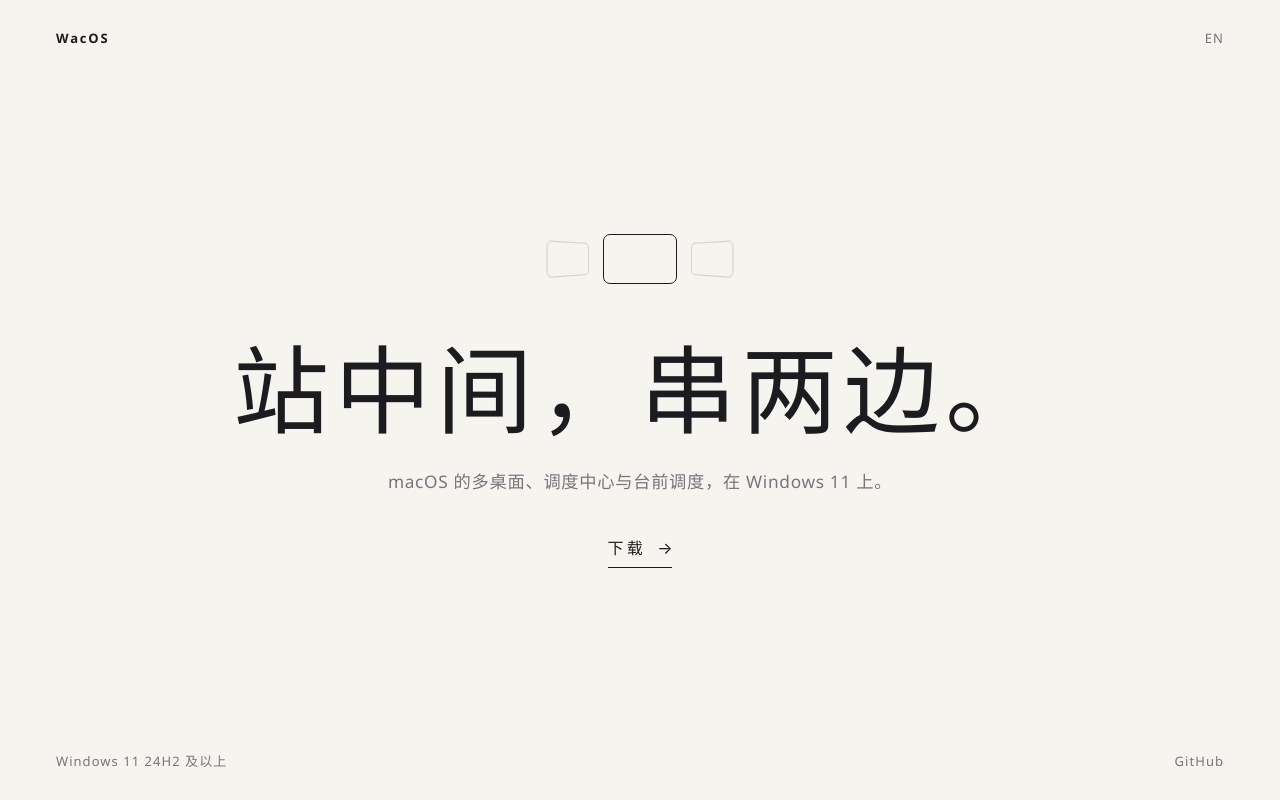
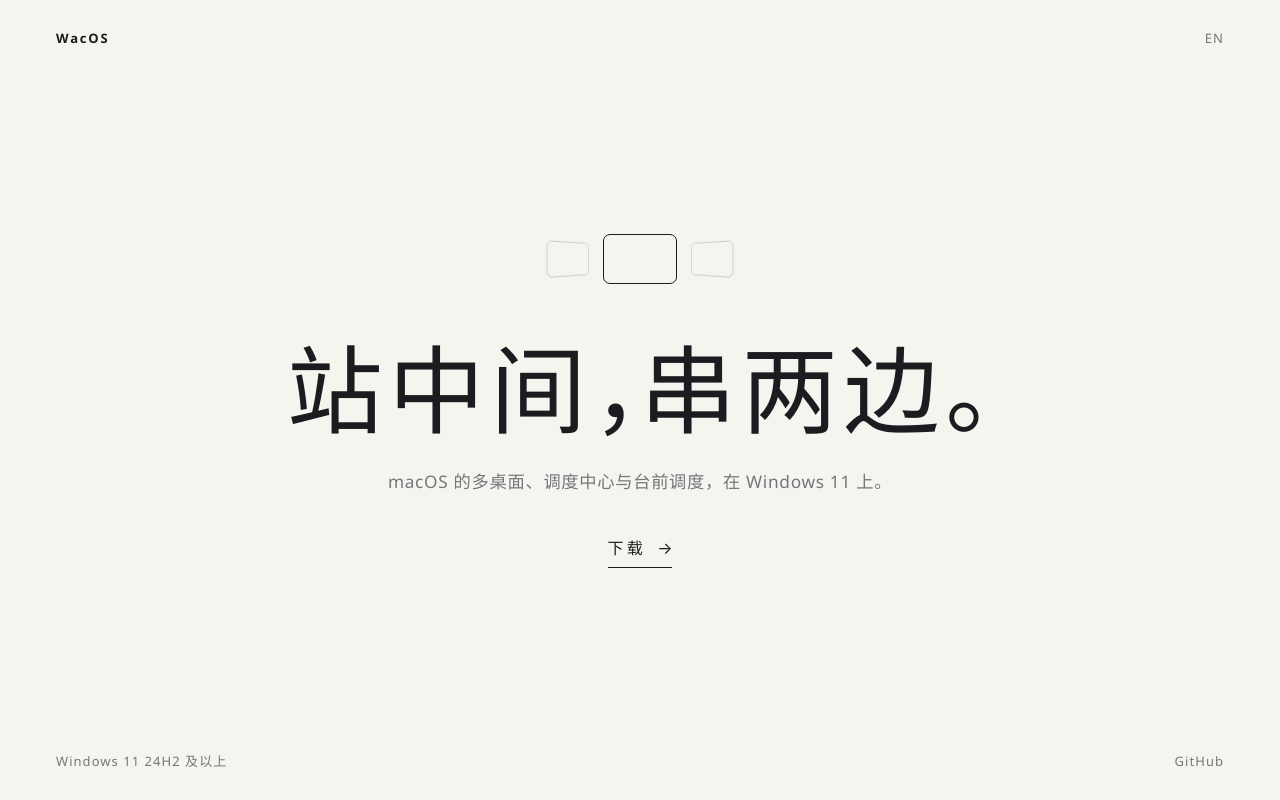
Before and after one commit to SeimoDev/WacOS, a plain HTML site: page index.html in a window 1280 px wide. Both pictures are taken after a click on the button "中文". Drawn offline with Linux system fonts and the light colour scheme.

Commit message:
fix(website): optically center trailing Chinese punctuation

```diff
--- a/app.js
+++ b/app.js
@@ -10,9 +10,22 @@
   let lang = "zh";
   try { lang = localStorage.getItem("lang") || (navigator.language.startsWith("zh") ? "zh" : "en"); } catch {}
   const btn = document.getElementById("lang");
+  // Optical centering: trailing CJK punctuation has its ink in the first
+  // half of a full-width cell. Hang the unused half outside the text measure.
+  // Keep real text nodes (not pseudo-content) for selection and accessibility.
+  function setLocalizedText(el, text) {
+    el.textContent = text;
+    if (lang !== "zh" || !el.matches("h1 [data-i18n]")) return;
+    const match = text.match(/([\uFF0C\u3002\uFF01\uFF1F\uFF1B\uFF1A\u3001])$/u);
+    if (!match) return;
+    const punctuation = document.createElement("span");
+    punctuation.className = "optical-punctuation";
+    punctuation.textContent = match[1];
+    el.replaceChildren(document.createTextNode(text.slice(0, -1)), punctuation);
+  }
   function apply() {
     const t = lang === "en" ? en : zh;
-    document.querySelectorAll("[data-i18n]").forEach(el => el.textContent = t[el.dataset.i18n]);
+    document.querySelectorAll("[data-i18n]").forEach(el => setLocalizedText(el, t[el.dataset.i18n]));
     document.documentElement.lang = lang === "en" ? "en" : "zh-CN";
     document.title = lang === "en" ? "WacOS — Stay in the middle, roam both sides." : "WacOS — 站中间，串两边";
     btn.textContent = lang === "en" ? "中文" : "EN";
--- a/style.css
+++ b/style.css
@@ -47,3 +47,16 @@
 /* Latin text reads better a little tighter */
 :lang(en) h1 { letter-spacing: -.01em; font-style: italic; }
 :lang(en) .cta { letter-spacing: .12em; }
+
+
+/* CJK optical centering: compensate for the empty right half of terminal
+   punctuation without changing the text or applying a viewport-specific nudge.
+   Each slogan fragment works independently when it wraps onto its own line. */
+:lang(zh) h1 .optical-punctuation {
+  display: inline-block;
+  inline-size: .5em;
+  letter-spacing: 0;
+  text-align: start;
+  vertical-align: baseline;
+  overflow: visible;
+}
```
